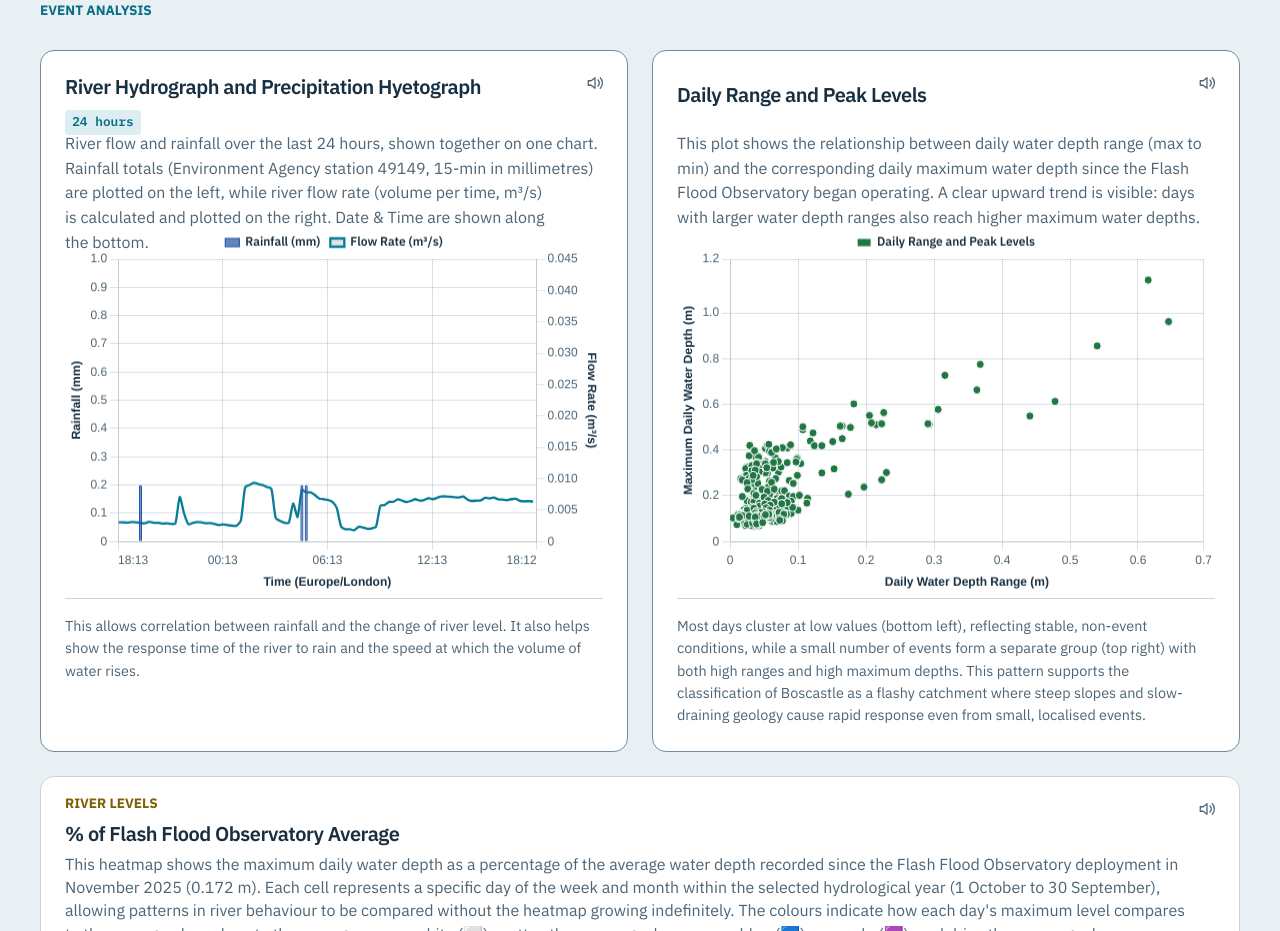
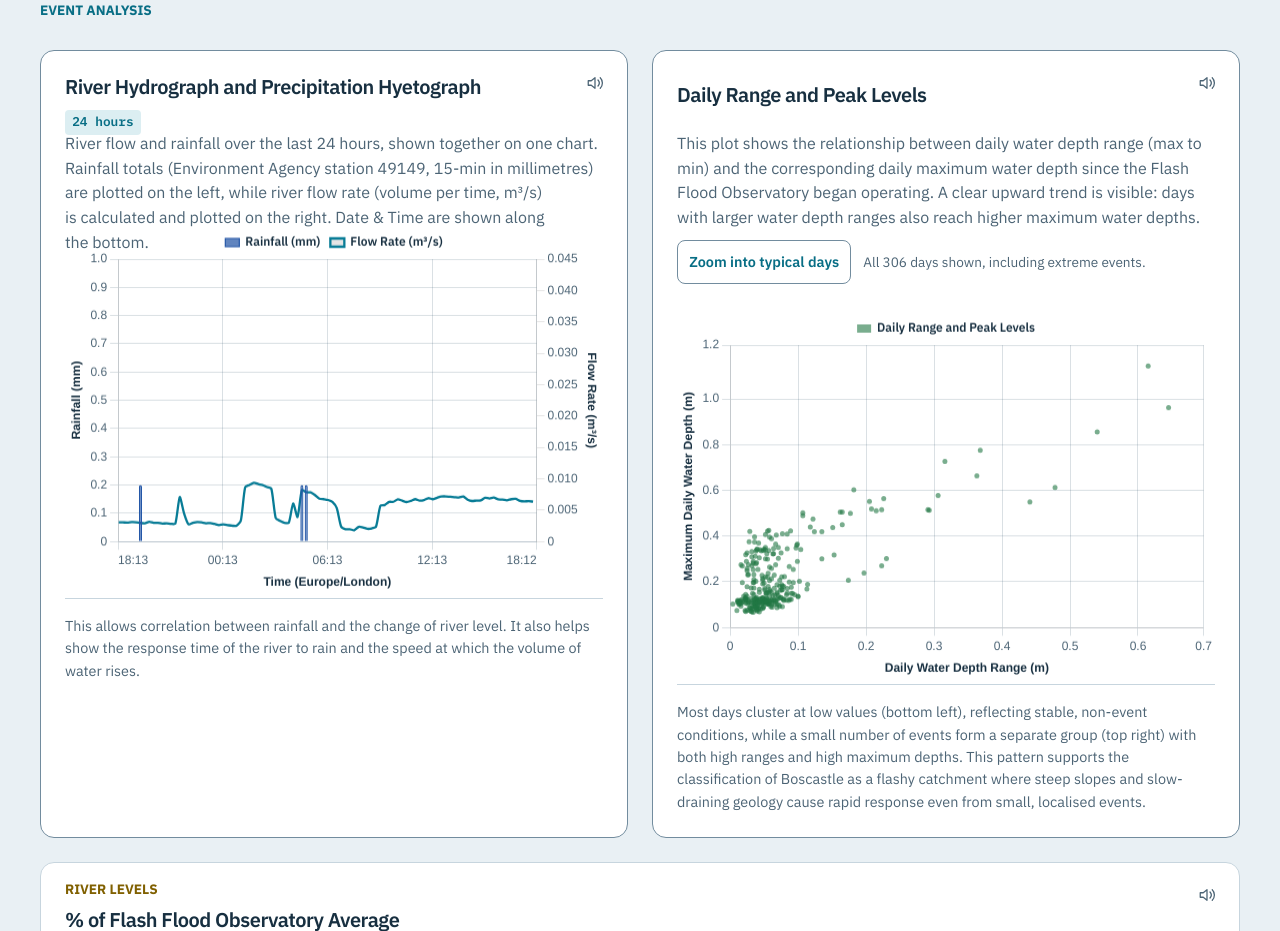
Before and after one commit to orfeasa/flashfloodobservatory.com, a website: page public/v3/index.html in a window 1280 px wide. Shown: the part 1557-2488 px from the top of the page. Drawn offline with nearby package versions, Linux system fonts and the light colour scheme.

Commit message:
Improve scatter readability with density styling and typical-days zoom

```diff
--- a/public/v3/app.js
+++ b/public/v3/app.js
@@ -23,6 +23,7 @@ let rainfallChart;
 let depthChart;
 let responseChart;
 let historicalRangeChart;
+let scatterZoomed = false;
 let displayTimeZone = "UTC";
 
 const darkChartPalette = {...chartPalette};
@@ -638,6 +639,15 @@ function renderHistoricalRangeChart(panel) {
   }
 
   hideEmptyChart("historicalRange");
+  const zoom = document.getElementById("scatterZoom");
+  zoom.setAttribute("aria-pressed", String(scatterZoomed));
+  zoom.textContent = scatterZoomed ? "Show all days" : "Zoom into typical days";
+  const outside = points.filter(point => point.x > 0.2 || point.y > 0.5).length;
+  document.getElementById("scatterViewStatus").textContent = scatterZoomed
+    ? `Zoom: range 0–0.2 m, peak 0–0.5 m. ${outside} ${outside === 1 ? "day" : "days"} outside this view.`
+    : `All ${points.length} days shown, including extreme events.`;
+  zoom.onclick = () => { scatterZoomed = !scatterZoomed; renderHistoricalRangeChart(panel); };
+
   historicalRangeChart?.destroy();
   historicalRangeChart = new Chart(
     document.getElementById("historicalRangeChart"),
@@ -650,11 +660,14 @@ function renderHistoricalRangeChart(panel) {
               panel.subtitle || "Daily range and peak levels",
             data: points,
             parsing: false,
-            pointBackgroundColor: chartPalette.moss,
-            pointBorderColor: chartPalette.paper,
-            pointBorderWidth: 1,
-            pointRadius: 4,
+            pointBackgroundColor: `${chartPalette.moss}99`,
+            pointBorderWidth: 0,
+            pointRadius: 2.5,
+            pointHitRadius: 10,
             pointHoverRadius: 5,
+            pointHoverBackgroundColor: chartPalette.moss,
+            pointHoverBorderColor: chartPalette.ink,
+            pointHoverBorderWidth: 1.5,
           },
         ],
       },
@@ -1394,6 +1407,7 @@ function scatterOptions(points, xTitle, yTitle) {
   const maxY = Math.max(...points.map((point) => point.y), 0);
   return {
     maintainAspectRatio: false,
+    interaction: {mode:"nearest", intersect:true},
     animation: prefersReducedMotion() ? false : { duration: 280 },
     plugins: {
       ...chartPlugins(),
@@ -1416,7 +1430,7 @@ function scatterOptions(points, xTitle, yTitle) {
       x: {
         beginAtZero: true,
         min: 0,
-        max: maxX + Math.max(maxX * 0.08, 0.01),
+        max: scatterZoomed ? 0.2 : maxX + Math.max(maxX * 0.08, 0.01),
         grid: { color: chartPalette.grid },
         ticks: { color: chartPalette.muted },
         title: {
@@ -1429,7 +1443,7 @@ function scatterOptions(points, xTitle, yTitle) {
       y: {
         beginAtZero: true,
         min: 0,
-        max: maxY + Math.max(maxY * 0.08, 0.05),
+        max: scatterZoomed ? 0.5 : maxY + Math.max(maxY * 0.08, 0.05),
         grid: { color: chartPalette.grid },
         ticks: { color: chartPalette.muted },
         title: {
@@ -1732,7 +1746,7 @@ function readAloudText(section) {
       return;
     }
     if (!(node instanceof Element) || node.hidden ||
-        node.matches('button, select, svg, canvas, script, #levelHeatmapDayDetail, #heatmapDayControl, .heatmap-legend, [aria-hidden="true"]') ||
+        node.matches('.scatter-controls, button, select, svg, canvas, script, #levelHeatmapDayDetail, #heatmapDayControl, .heatmap-legend, [aria-hidden="true"]') ||
         getComputedStyle(node).display === "none") return;
     node.childNodes.forEach(visit);
   }
--- a/public/v3/index.html
+++ b/public/v3/index.html
@@ -28,9 +28,9 @@
       href="https://fonts.googleapis.com/css2?family=IBM+Plex+Mono:wght@500;600&amp;family=IBM+Plex+Sans:wght@400;500;600;700&amp;display=swap"
       rel="stylesheet"
     >
-    <link rel="stylesheet" href="styles.css?v=20261007f">
+    <link rel="stylesheet" href="styles.css?v=20261007g">
     <script src="https://cdn.jsdelivr.net/npm/chart.js@4.4.2/dist/chart.umd.min.js" defer></script>
-    <script src="app.js?v=20261007f" defer></script>
+    <script src="app.js?v=20261007g" defer></script>
   </head>
   <body>
     <a class="skip-link" href="#mainContent">Skip to observations</a>
@@ -169,7 +169,12 @@
                   <p class="panel-subtitle" id="historicalRangeSubtitle"></p>
                 </div>
               </div>
-              <p class="data-panel-copy" id="historicalRangeDescription"></p>
+              <div class="scatter-copy"><p class="data-panel-copy" id="historicalRangeDescription"></p>
+                <div class="scatter-controls">
+                  <button type="button" id="scatterZoom" aria-pressed="false" aria-controls="historicalRangeChart">Zoom into typical days</button>
+                  <p id="scatterViewStatus" aria-live="polite"></p>
+                </div>
+              </div>
               <div class="chart-frame">
                 <canvas id="historicalRangeChart" aria-label="Historical daily range and peak-level scatter chart"></canvas>
                 <div class="panel-empty" id="historicalRangeEmpty" hidden></div>
--- a/public/v3/styles.css
+++ b/public/v3/styles.css
@@ -1561,3 +1561,10 @@ h3, .data-panel-head h3[hidden] + .panel-subtitle { font-size: 1.25rem; }
 :root[data-theme="light"] .footer-contact-label { color: var(--muted); }
 :root[data-theme="light"] .footer-contact .control-label { color: var(--cyan); }
 :root[data-theme="light"] #mapLabel { paint-order: stroke; stroke: var(--surface); stroke-width: 3px; stroke-linejoin: round; }
+
+.scatter-copy { display: grid; align-content: start; gap: .65rem; }
+.scatter-copy .data-panel-copy { margin: 0; }
+.scatter-controls { display: flex; flex-wrap: wrap; align-items: center; gap: .5rem .75rem; }
+.scatter-controls button { min-height: 44px; padding: .45rem .7rem; border: 1px solid var(--line-strong); border-radius: var(--radius-control); background: var(--surface); color: var(--cyan); font: inherit; font-size: .9rem; font-weight: 600; cursor: pointer; }
+.scatter-controls button:hover, .scatter-controls button[aria-pressed="true"] { background: var(--selected-surface); }
+.scatter-controls p { margin: 0; color: var(--muted); font-size: .85rem; line-height: 1.4; }
```
Also changed, not shown: tests/v3.test.cjs (+19 -0 lines), README.md.
